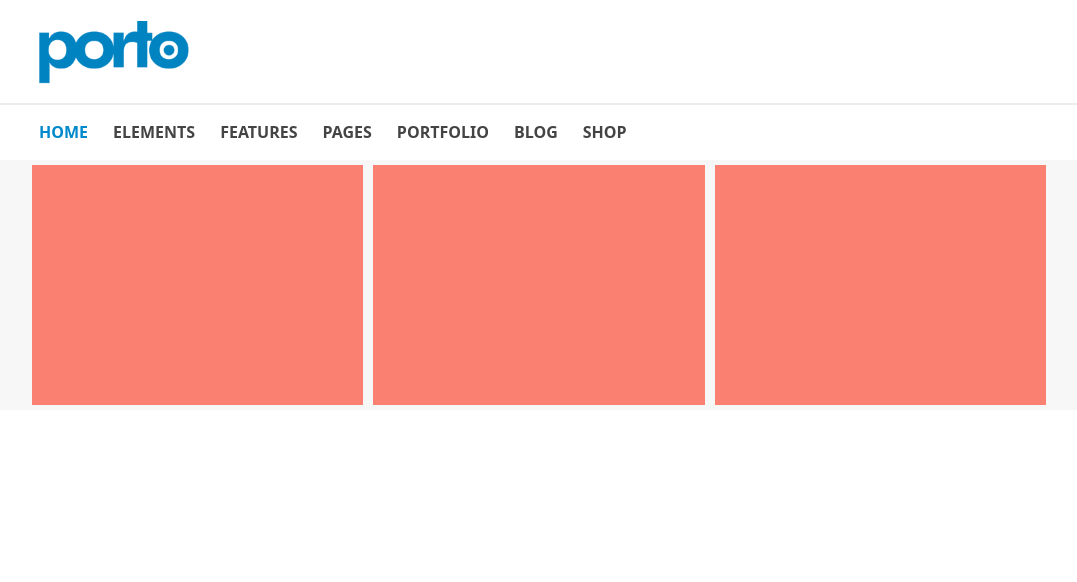
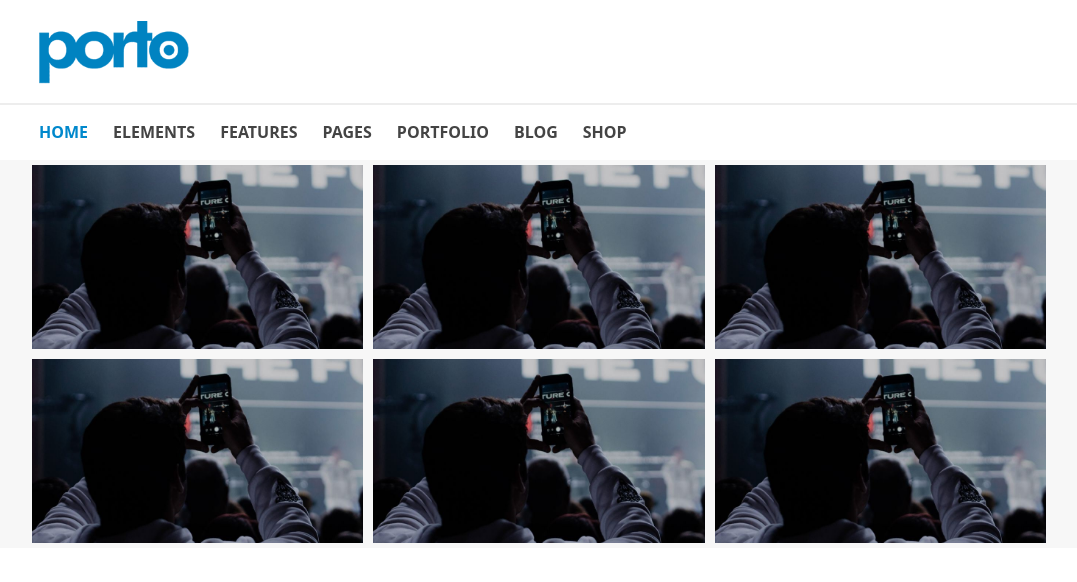
Before and after one commit to manuelguariglia21/proj-html-vuejs, a Vue app: page / in a window 1280 px wide. Shown: the top 582 px of the page, without its empty margins (101-1178 px from the left). Built offline with nearby package versions, Linux system fonts and the light colour scheme.

Commit message:
fix images  postGallery

```diff
--- a/src/components/postGallery.vue
+++ b/src/components/postGallery.vue
@@ -2,21 +2,35 @@
 <section>
    <div class="container postGallery">
     <div class="row">
-      <!-- postCard -->
-      <div class="postCard col-4">
-        <img src="" alt="">
-      </div>
-      <!-- /postCard -->
 
       <!-- postCard -->
       <div class="postCard col-4">
-        <img src="" alt="">
+        <img src="../assets/img/blog-46.jpg" alt="how">
       </div>
       <!-- /postCard -->
-
       <!-- postCard -->
       <div class="postCard col-4">
-        <img src="" alt="">
+        <img src="../assets/img/blog-46.jpg" alt="how">
+      </div>
+      <!-- /postCard -->
+      <!-- postCard -->
+      <div class="postCard col-4">
+        <img src="../assets/img/blog-46.jpg" alt="how">
+      </div>
+      <!-- /postCard -->
+      <!-- postCard -->
+      <div class="postCard col-4">
+        <img src="../assets/img/blog-46.jpg" alt="how">
+      </div>
+      <!-- /postCard -->
+      <!-- postCard -->
+      <div class="postCard col-4">
+        <img src="../assets/img/blog-46.jpg" alt="how">
+      </div>
+      <!-- /postCard -->
+      <!-- postCard -->
+      <div class="postCard col-4">
+        <img src="../assets/img/blog-46.jpg" alt="how">
       </div>
       <!-- /postCard -->
     </div>
@@ -37,11 +51,14 @@ export default {
     .postGallery{
     background-color: red;
     min-height: 200px;
-    .postCard{
-      min-height: 250px;
-      background-color: salmon;
-      border: 5px solid #F7F7F7;
-    }
+      .postCard{
+        background-color: salmon;
+        border: 5px solid #F7F7F7;
+        padding: 0;
+        img{
+          width: 100%;
+        }
+      }
   }
   }
 </style>
```
